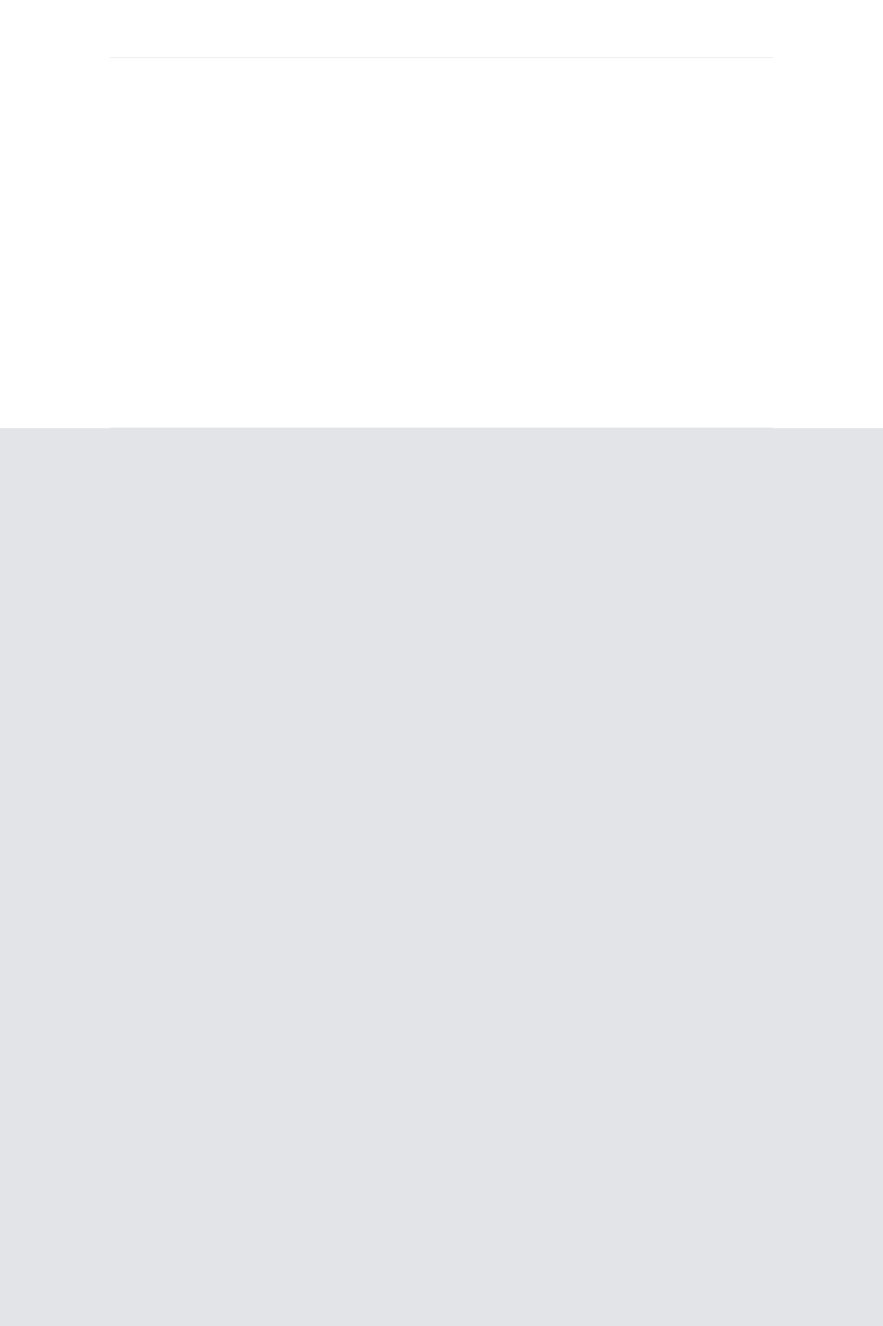
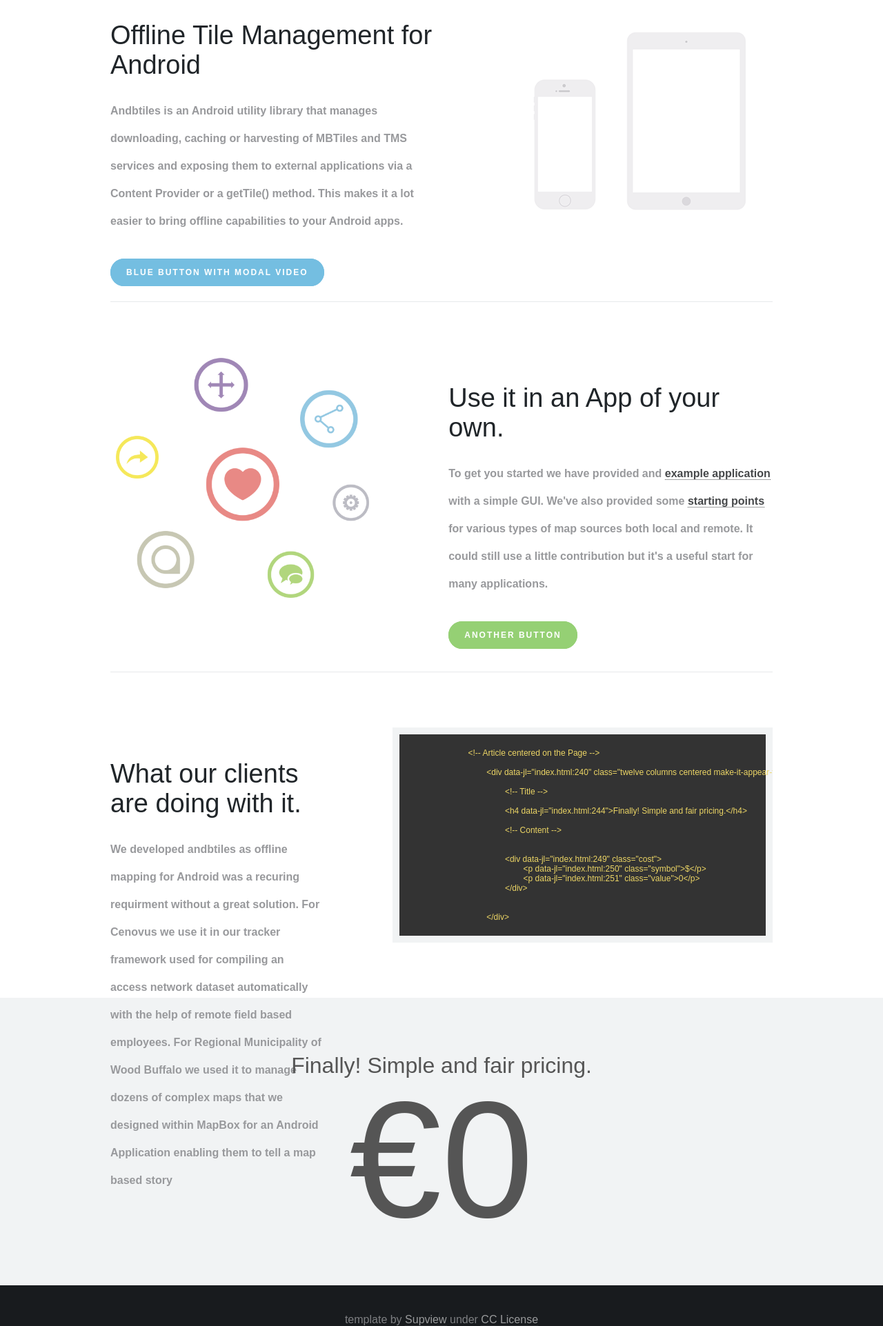
Before and after one commit to tesera/andbtiles, a plain HTML site: page index.html in a window 1280 px wide. Shown: the part 877-2800 px from the top of the page at 69% size. Before the commit the page ends 2072 px from the top, so only its background shows below. Drawn offline with nearby package versions, Linux system fonts and the light colour scheme; a web font is replaced by a local one.

Commit message:
fixing messes

```diff
--- a/index.html
+++ b/index.html
@@ -83,7 +83,7 @@
 
 		          <div class="logo-phone centered"><img alt="tesera" src="img/logo-phone.png"></div>  <!-- This Logo is only displayed on Tablet/iPhone !-->
 
-		          <h1>Manage and Cache your offline Map Tiles on Android</h1>
+		          <h1>Manage and Cache your offline Map Tiles on Android with #andbtiles</h1>
 
 		          <div class="space"></div>
 
@@ -112,6 +112,7 @@
 <div id="container" class="container">
 
 
+
 <!-- SECOND SECTION ############################################### -->
 
 
@@ -124,19 +125,17 @@
 					<!-- Title -->
 
 					<h3>Offline Tile Management for Android </h3>
-
+					<a name="container"></a>
 					<!-- Content -->
 
-					<p>Andbtiles is an Android utility library that manages downloading, caching or harvesting of MBTiles and TMS services and exposing them to external applications via a Content Provider or a getTile() method.  This makes it a lot easier to bring offline mapping capabilities to your Android apps.  Cache MB.Tiles (an excellent portable map format) or Harvest TMS tiles directly (like Mapbox).
-</p>
+					<p>Andbtiles is an Android utility library that manages downloading, caching or harvesting of MBTiles and TMS services and exposing them to external applications via a Content Provider or a getTile() method.  This makes it a lot easier to bring offline capabilities to your Android apps.</p>
 
-<!--				<div class="space"></div>
+					<div class="space"></div>
 
 					<a  class="js-open-modal button-blue">blue button with Modal video</a>
 
+					</div>
 
-				</div>
- -->
 				<!-- Image from right -->
 
 				<div class="five columns picture make-it-appear-left" >
@@ -170,16 +169,25 @@
 				</div>
 
 
-				<div class="six columns article make-it-appear-left">
+	  <div class="six columns article make-it-appear-left">
 
 					<!-- Title -->
 
-					<h3>Use it in your App!</h3>
+					<h3>Use it in an App of your own.</h3>
 
 					<!-- Content -->
 
-					<p>To get you started we have provided and <a href="https://github.com/tesera/andbtiles/tree/master/sample">example application</a> with a simple GUI. </p>  We've also provided some <a href="https://github.com/tesera/andbtiles/wiki/Examples">starting points</a> for various types of map sources both local and remote.
+					<p>To get you started we have provided and <a href="https://github.com/tesera/andbtiles/tree/master/sample">example application</a> with a simple GUI.  We've also provided some <a href="https://github.com/tesera/andbtiles/wiki/Examples">starting points</a> for various types of map sources both local and remote.  It could still use a little contribution but it's a useful start for many applications.</p>
 
+		<div class="space"></div>
+
+		  <a class="button-green">Another Button</a>
+
+		</div>
+
+
+			</div> <!-- End row div -->
+</section>
 
 <!-- END TIRTH SECTION ############################################### -->
 
@@ -211,11 +219,11 @@
 
 					<!-- Title -->
 
-					<h3>Pretty Simple and Detailed Code.</h3>
+					<h3>What our clients are doing with it.</h3>
 
 					<!-- Content -->
 
-					<p>Here is the simple exemple of the next section, as you can see, everything is pretty well detailed and easy to understand.</p>
+					<p>We developed andbtiles as offline mapping for Android was a recuring requirment without a great solution.  For Cenovus we use it in our tracker framework used for compiling an access network dataset automatically with the help of remote field based employees.  For Regional Municipality of Wood Buffalo we used it to manage dozens of complex maps that we designed within MapBox for an Android Application enabling them to tell a map based story</p>
 
 					<div class="space"></div>
 
@@ -257,6 +265,41 @@
 <!-- END FOURTH SECTION ############################################### -->
 
 
+
+<!-- FIFTH SECTION ############################################### -->
+
+
+<section class="page5">
+
+
+		    <div class="row">
+
+		    	<!-- Article centered on the Page -->
+
+				<div class="twelve columns centered make-it-appear-top">
+
+					<!-- Title -->
+
+					<h4>Finally! Simple and fair pricing.</h4>
+
+					<!-- Content -->
+
+					<h1>€0</h1>
+
+
+
+				</div>
+
+
+		    </div>
+
+
+</section>
+
+
+<!-- END FIFTH SECTION ############################################### -->
+
+
 <!-- FOOTER SECTION ############################################### -->
 
 
@@ -275,7 +318,7 @@
 
 					<!-- Title -->
 
-					<p class="copyright">template thanks to <a href="http://www.iamsupview.be">Supview</a> under  <a href="http://creativecommons.org/licenses/by/4.0/">CC License</a></p>
+					<p class="copyright">template by <a href="http://www.iamsupview.be">Supview</a> under <a href="http://creativecommons.org/licenses/by/4.0/">CC License</a></p>
 
 					<!-- Logo -->
 
```
Also changed, not shown: 1 other file.
